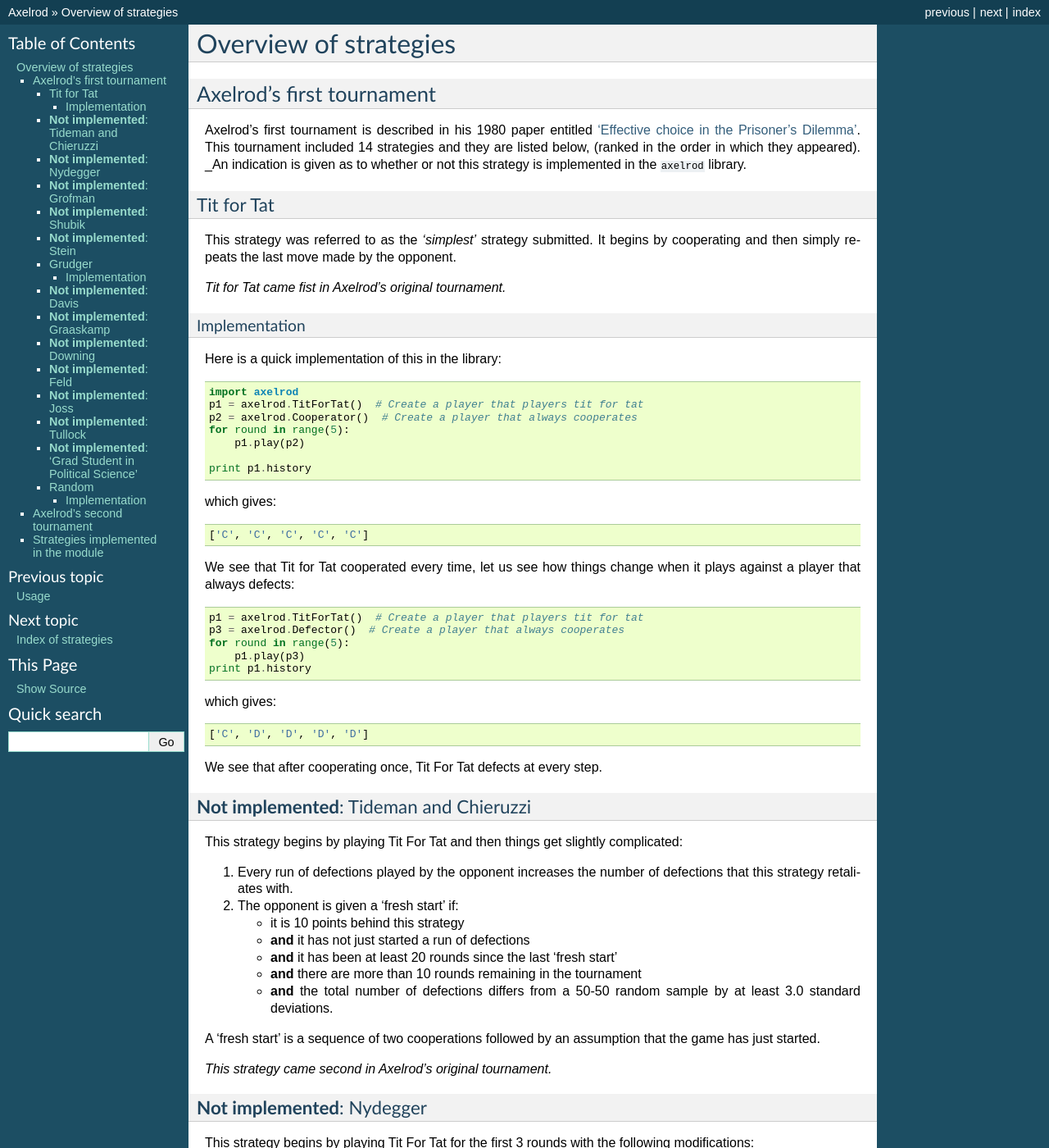
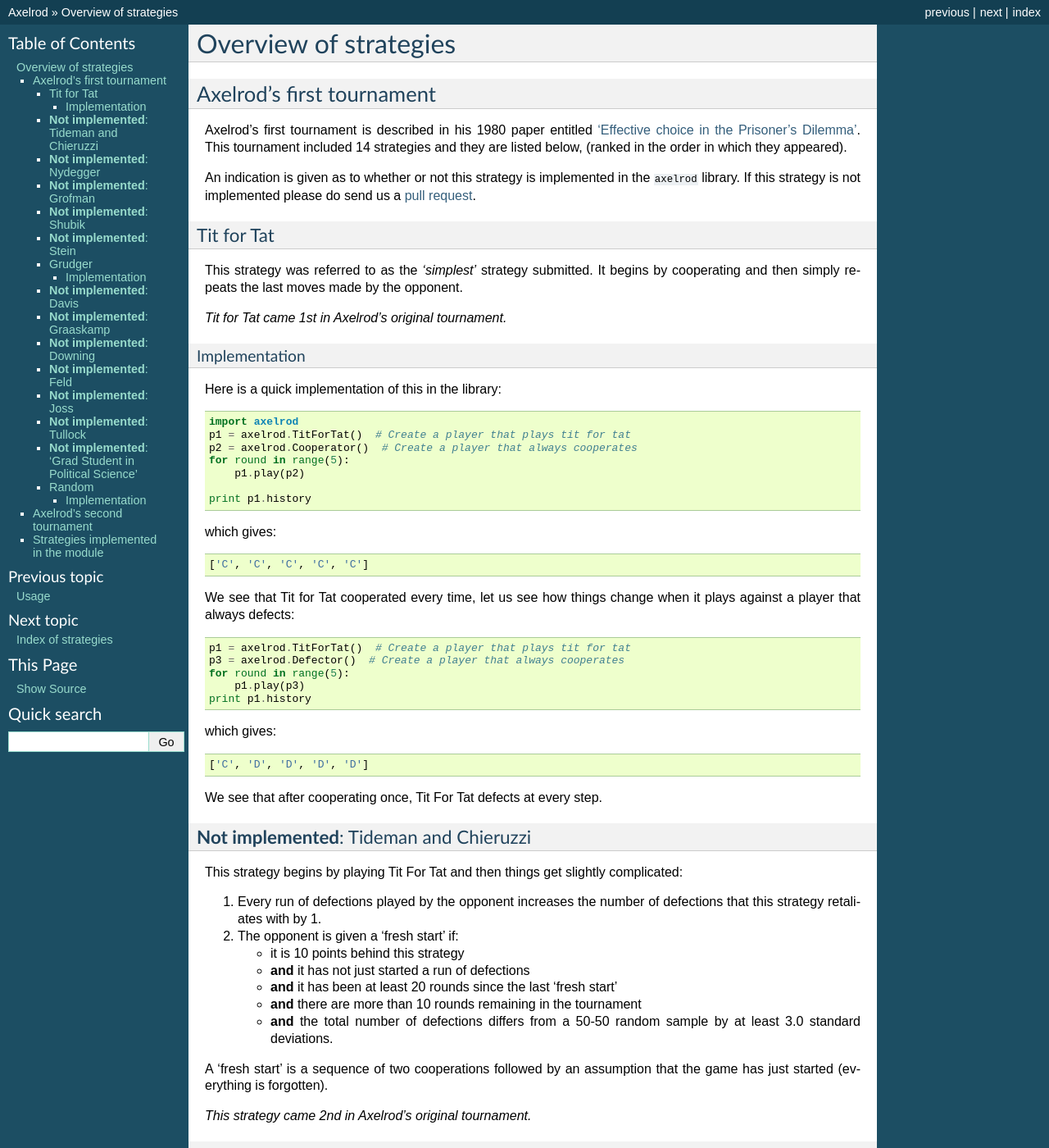
Before and after one commit to Axelrod-Python/Axelrod, a Sphinx documentation site: the page built from docs/strategies.rst, in a window 1280 px wide and 1400 px high. Shown: the whole window at 82% size. Built offline with Sphinx 7.4.7, drawn with Linux system fonts in a browser that asks for light colours; some of the changed text lies outside the part shown.

Commit message:
Tidying
- Some typos
- Changing words for ranks to digits
- Minor tweaks

```diff
--- a/docs/strategies.rst
+++ b/docs/strategies.rst
@@ -7,17 +7,20 @@ Axelrod's first tournament
 Axelrod's first tournament is described in his 1980 paper entitled `'Effective
 choice in the Prisoner's Dilemma' <http://www.jstor.org/stable/173932>`_. This
 tournament included 14 strategies and they are listed below, (ranked in the
-order in which they appeared). _An indication is given as to whether or not
-this strategy is implemented in the :code:`axelrod` library.
+order in which they appeared).
+
+An indication is given as to whether or not this strategy is implemented in the
+:code:`axelrod` library. If this strategy is not implemented please do send us a
+`pull request <https://github.com/Axelrod-Python/Axelrod/pulls>`_.
 
 Tit for Tat
 ^^^^^^^^^^^
 
 This strategy was referred to as the *'simplest'* strategy submitted. It
-begins by cooperating and then simply repeats the last move made by the
+begins by cooperating and then simply repeats the last moves made by the
 opponent.
 
-*Tit for Tat came fist in Axelrod's original tournament.*
+*Tit for Tat came 1st in Axelrod's original tournament.*
 
 Implementation
 **************
@@ -25,7 +28,7 @@ Implementation
 Here is a quick implementation of this in the library::
 
    import axelrod
-   p1 = axelrod.TitForTat()  # Create a player that players tit for tat
+   p1 = axelrod.TitForTat()  # Create a player that plays tit for tat
    p2 = axelrod.Cooperator()  # Create a player that always cooperates
    for round in range(5):
        p1.play(p2)
@@ -39,7 +42,7 @@ which gives::
 We see that Tit for Tat cooperated every time, let us see how things change
 when it plays against a player that always defects::
 
-   p1 = axelrod.TitForTat()  # Create a player that players tit for tat
+   p1 = axelrod.TitForTat()  # Create a player that plays tit for tat
    p3 = axelrod.Defector()  # Create a player that always cooperates
    for round in range(5):
        p1.play(p3)
@@ -58,7 +61,7 @@ This strategy begins by playing Tit For Tat and then things get slightly
 complicated:
 
 1. Every run of defections played by the opponent increases the number of
-   defections that this strategy retaliates with.
+   defections that this strategy retaliates with by 1.
 2. The opponent is given a 'fresh start' if:
 
    * it is 10 points behind this strategy
@@ -69,9 +72,9 @@ complicated:
      least 3.0 standard deviations.
 
 A 'fresh start' is a sequence of two cooperations followed by an assumption that
-the game has just started.
+the game has just started (everything is forgotten).
 
-*This strategy came second in Axelrod's original tournament.*
+*This strategy came 2nd in Axelrod's original tournament.*
 
 **Not implemented**: Nydegger
 ^^^^^^^^^^^^^^^^^^^^^^^^^^^^^
```
Also changed, not shown: other parts of docs/strategies.rst (+19 -15 lines).
